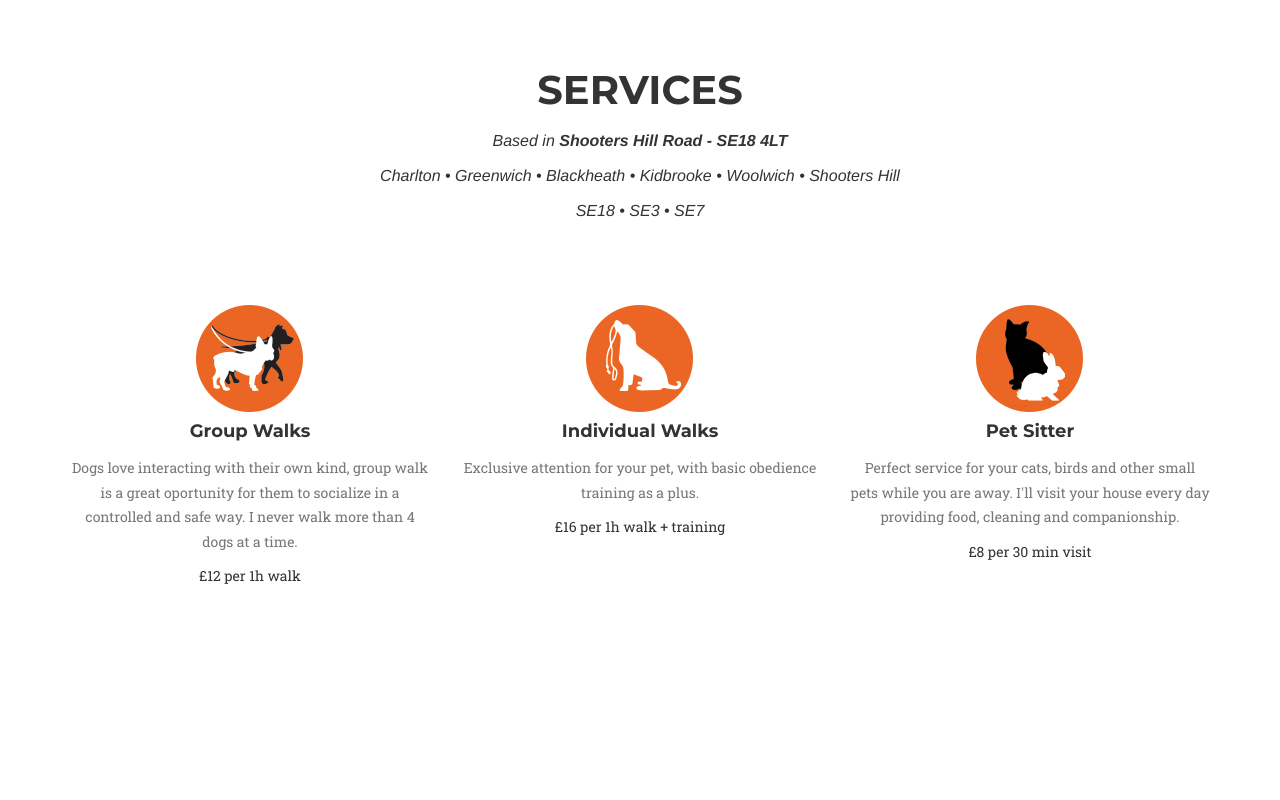
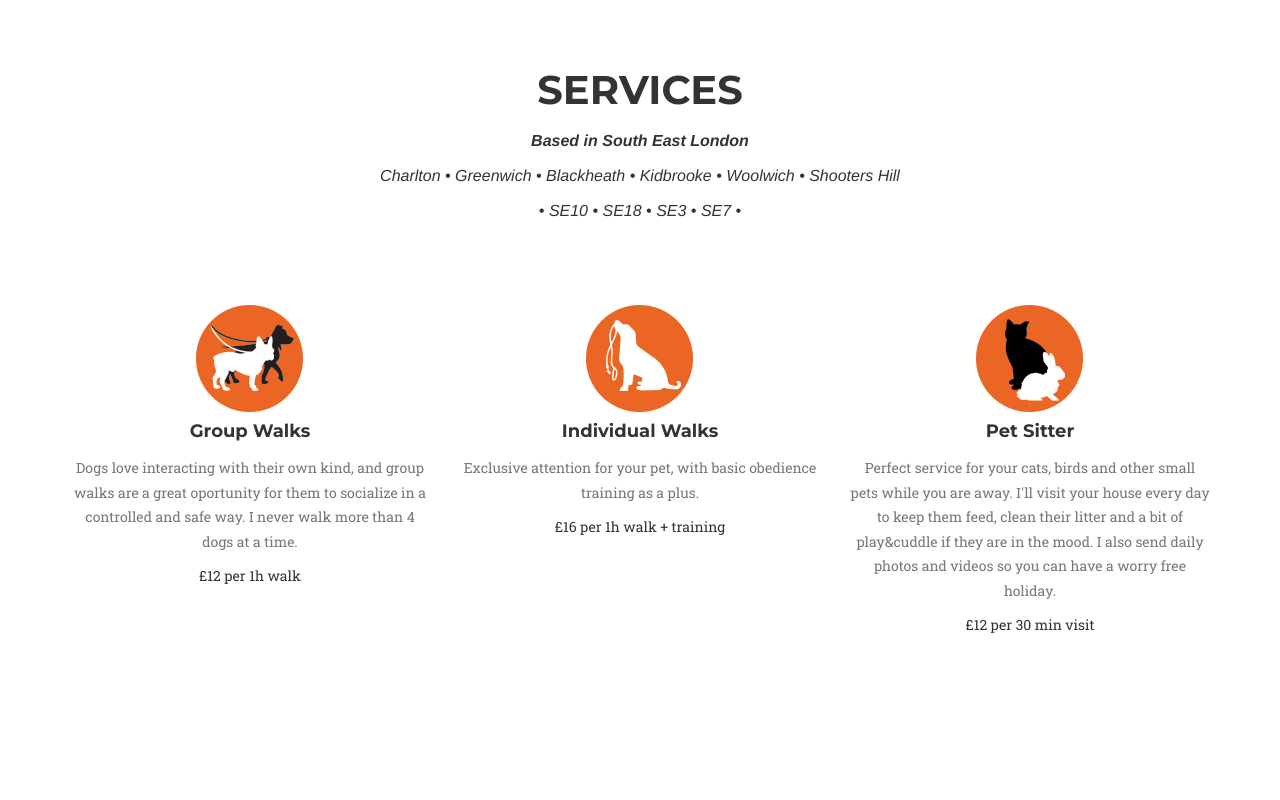
Before and after one commit to carlaguillen/carlaguillen.github.io, a website: page index.html in a window 1280 px wide. Shown: the part 880-1680 px from the top of the page. Drawn offline with nearby package versions, Linux system fonts and the light colour scheme; a web font is replaced by a local one.

Commit message:
Analytics and price

```diff
--- a/index.html
+++ b/index.html
@@ -2,6 +2,16 @@
 <html lang="en">
 
 <head>
+
+    <!-- Global site tag (gtag.js) - Google Analytics -->
+    <script async src="https://www.googletagmanager.com/gtag/js?id=UA-111018500-1"></script>
+    <script>
+      window.dataLayer = window.dataLayer || [];
+      function gtag(){dataLayer.push(arguments);}
+      gtag('js', new Date());
+
+      gtag('config', 'UA-111018500-1');
+    </script>
 
     <meta charset="utf-8">
     <meta http-equiv="X-UA-Compatible" content="IE=edge">
@@ -95,9 +105,9 @@
                 <div class="col-lg-12 text-center">
                     <h2 class="section-heading">Services</h2>
                     <h3 class="section-subheading">
-                        Based in <b> Shooters Hill Road - SE18 4LT </b>
+                        <b> Based in South East London </b>
                         <br /><br /> Charlton • Greenwich • Blackheath • Kidbrooke • Woolwich • Shooters Hill <br />
-                        <br /> SE18 • SE3 • SE7</h3>
+                        <br /> • SE10 • SE18 • SE3 • SE7 •</h3>
                 </div>
             </div>
             <div class="row text-center">
@@ -106,7 +116,7 @@
                         <img src="img/icons/group-walk.png" class="" alt="">
                     </span>
                     <h4 class="service-heading">Group Walks</h4>
-                    <p class="text-muted">Dogs love interacting with their own kind, group walk is a great oportunity for them to socialize in a controlled and safe way. I never walk more than 4 dogs at a time.</p>
+                    <p class="text-muted">Dogs love interacting with their own kind, and group walks are a great oportunity for them to socialize in a controlled and safe way. I never walk more than 4 dogs at a time.</p>
                     <p>£12 per 1h walk</p>
                 </div>
                 <div class="col-md-4">
@@ -122,8 +132,8 @@
                         <img src="img/icons/pet-sitter.png" class="" alt="">
                     </span>
                     <h4 class="service-heading">Pet Sitter</h4>
-                    <p class="text-muted">Perfect service for your cats, birds and other small pets while you are away. I'll visit your house every day providing food, cleaning and companionship.</p>
-                    <p>£8 per 30 min visit</p>
+                    <p class="text-muted">Perfect service for your cats, birds and other small pets while you are away. I'll visit your house every day to keep them feed, clean their litter and a bit of play&cuddle if they are in the mood. I also send daily photos and videos so you can have a worry free holiday.</p>
+                    <p>£12 per 30 min visit</p>
                 </div>
             </div>
         </div>
@@ -269,7 +279,7 @@
 
                 <div class="col-lg-offset-2 col-lg-8 text-center">
                     <h2 class="section-heading">Contact Me</h2>
-                    <h3 class="section-subheading text-primary">When I'm outdoors walking dogs I avoid answering phone calls so I can focus and give full attention to my pet clients, so my preferred contact method is either SMS, WhatsApp or E-mail.</h3>
+                    <h3 class="section-subheading text-primary">SMS, WhatsApp, E-mail, or just give me a call, I'll return as soon as possible</h3>
                 </div>
 
             </div>
```
